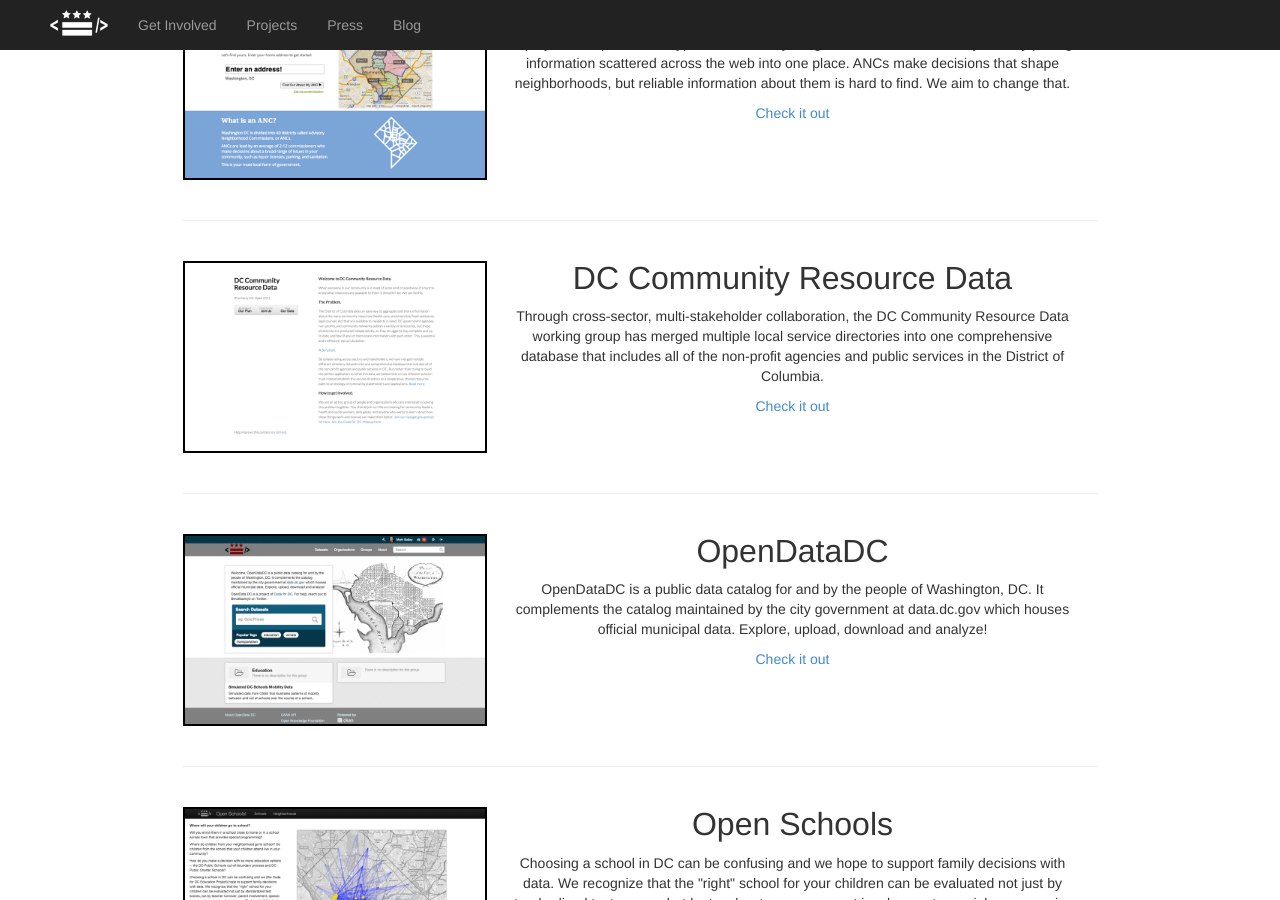
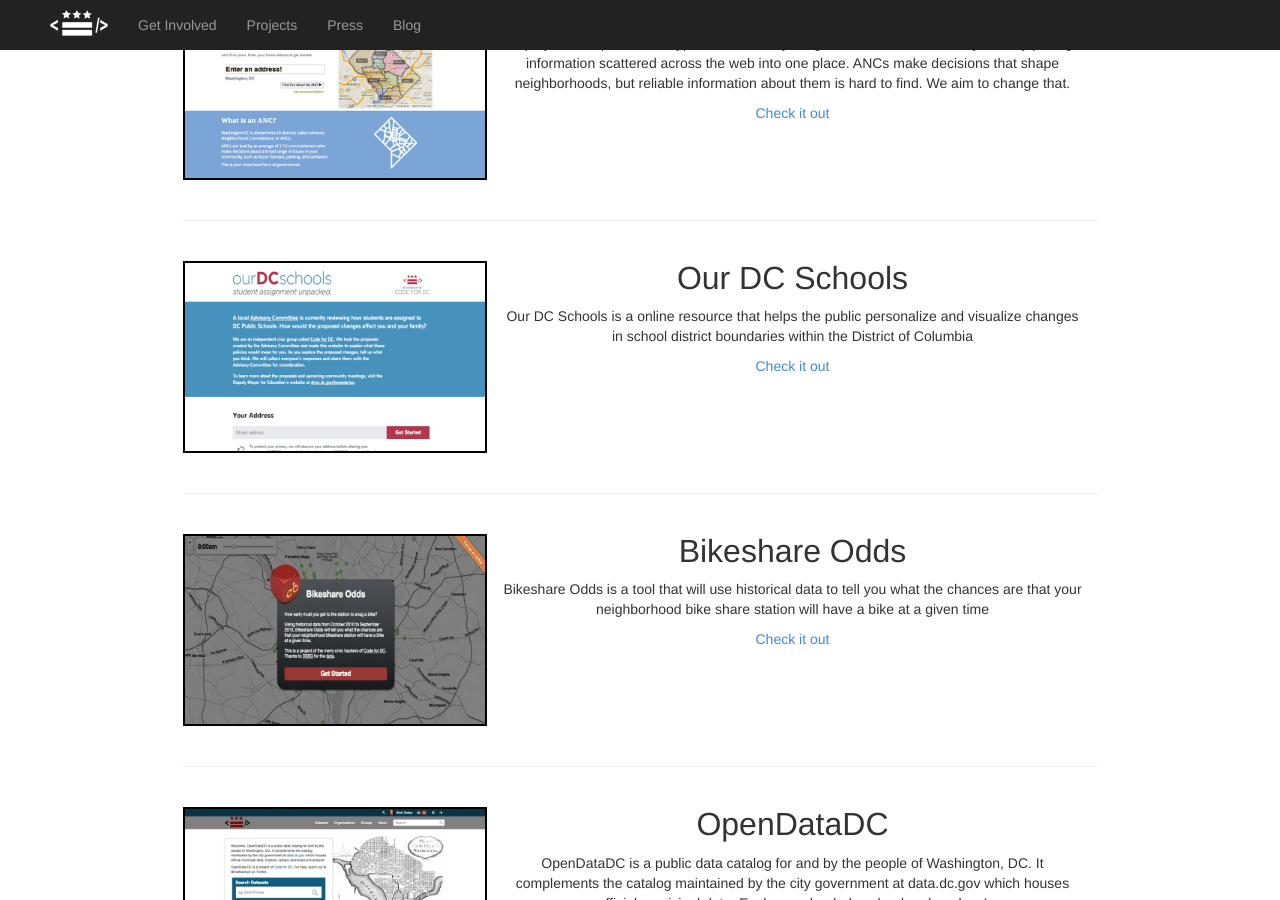
Before and after one commit to civictechdc/codefordc.github.com, a Jekyll site: the page built from index.html, in a window 1280 px wide and 900 px high, scrolled down 1152 px. Built offline with Jekyll 4.4.1, drawn with Linux system fonts in a browser that asks for light colours; Markdown is read by kramdown in place of the engine named in the settings.

Commit message:
changed out highlighted projects

```diff
--- a/index.html
+++ b/index.html
@@ -80,12 +80,25 @@
 
 				<div class="col-lg-12 project-stripe-even">
 					<div class="col-lg-4 project-stripe-img" >
-					   <a href="http://communityresourcedata.codefordc.org" target="_blank"><img src="images/sites/community-resource-data.png" /></a>
+					   <a href="http://www.ourdcschools.org/" target="_blank"><img src="images/sites/our-dc-schools.png" /></a>
 					</div>
 					<div class="col-lg-8 project-stripe-txt">
-						<h2>DC Community Resource Data</h2>
-						<p>Through cross-sector, multi-stakeholder collaboration, the DC Community Resource Data working group has merged multiple local service directories into one comprehensive database that includes all of the non-profit agencies and public services in the District of Columbia. </p>
-						<p><a href="http://communityresourcedata.codefordc.org" target="_blank">Check it out</a></p>
+						<h2>Our DC Schools</h2>
+						<p>Our DC Schools is a online resource that helps the public personalize and visualize changes in school district boundaries within the District of Columbia</p>
+						<p><a href="http://www.ourdcschools.org/" target="_blank">Check it out</a></p>
+					</div>
+				</div>
+				<div class="col-lg-12"><hr/></div>
+
+
+				<div class="col-lg-12 project-stripe-even">
+					<div class="col-lg-4 project-stripe-img" >
+					   <a href="http://cmgiven.github.io/bikeshare-odds/" target="_blank"><img src="images/sites/cabi-odds.png" /></a>
+					</div>
+					<div class="col-lg-8 project-stripe-txt">
+						<h2>Bikeshare Odds</h2>
+						<p>Bikeshare Odds is a tool that will use historical data to tell you what the chances are that your neighborhood bike share station will have a bike at a given time</p>
+						<p><a href="http://cmgiven.github.io/bikeshare-odds/" target="_blank">Check it out</a></p>
 					</div>
 				</div>
 				<div class="col-lg-12"><hr/></div>
```
Also changed, not shown: README.md, images/sites/cabi-odds.png (added), images/sites/our-dc-schools.png (added).
